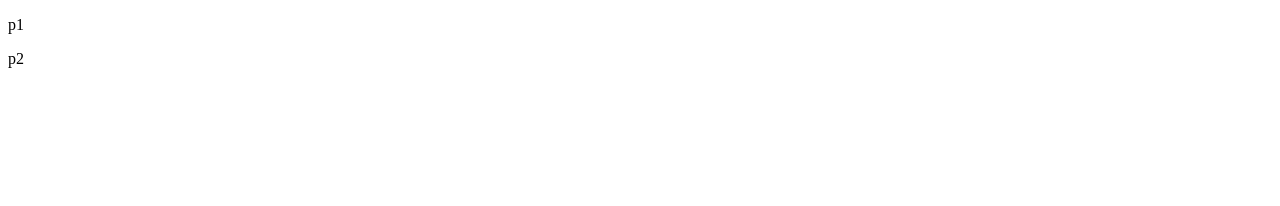
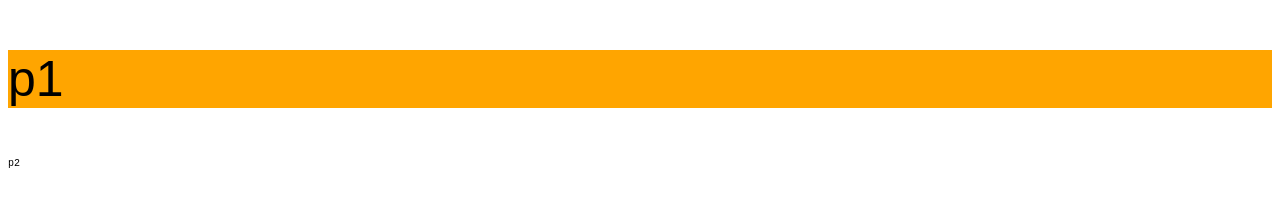
Before and after one commit to erlin-0650960/erlin-0650960.github.io, a plain HTML site: page someCss.html in a window 1280 px wide. Drawn offline with Linux system fonts and the light colour scheme.

Commit message:
Add files via upload

```diff
--- a/anExternal.css
+++ b/anExternal.css
@@ -1,8 +1,10 @@
-p.p1 {
-	font-family: serif;
-	font-size: 30;
+#p1 {
+	font-size: 50px;
+	font-family: "Arial";
+	background-color: orange;
 }
 
-p.p2 {
-	font-size: 10;
+#p2 {
+	font-size: 10px;
+	font-family: "Courier New";
 }
```
